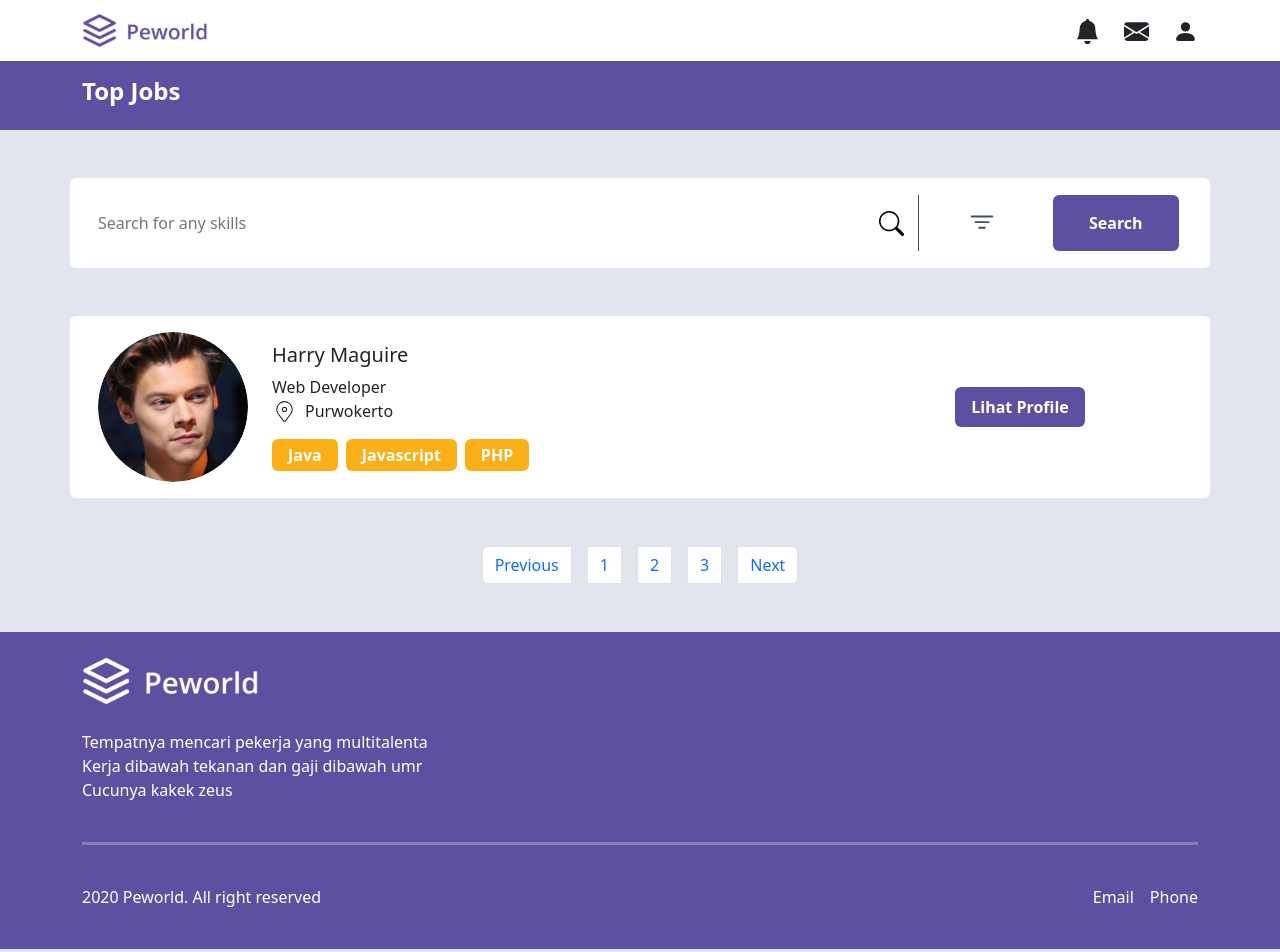
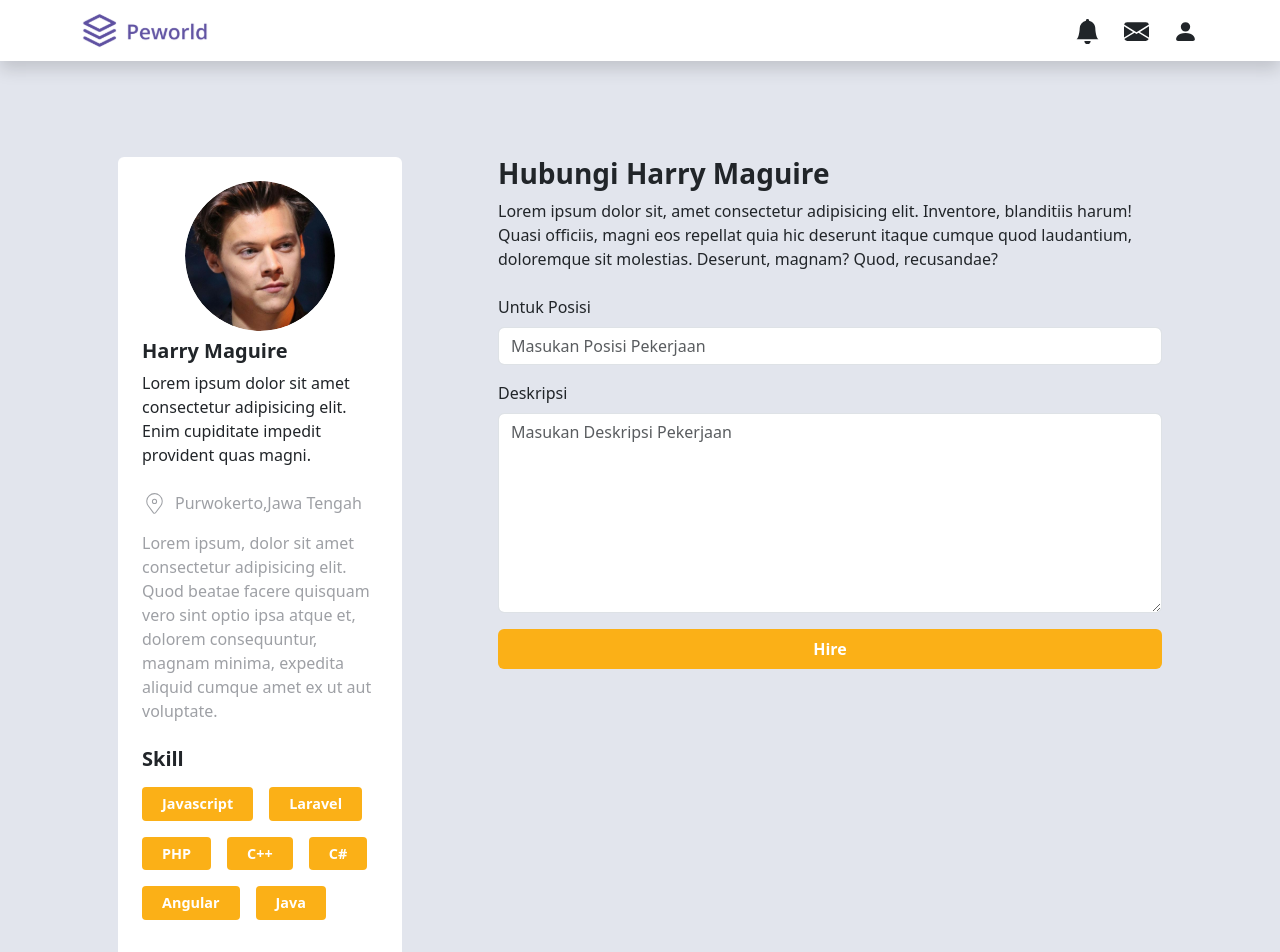
Before and after one commit to ariffebri22/HirejobFE, a React (Vite) app: page / in a window 1280 px wide. Shown: the top 952 px of the page. Built offline with nearby package versions, Linux system fonts and the light colour scheme.

Commit message:
slicing ui hire page

```diff
--- a/src/components/Navbar/index.jsx
+++ b/src/components/Navbar/index.jsx
@@ -10,7 +10,11 @@ import {
 const index = () => {
   return (
     <Fragment>
-      <Navbar expand="lg" style={{ backgroundColor: "white" }}>
+      <Navbar
+        expand="lg"
+        style={{ backgroundColor: "white" }}
+        className="shadow"
+      >
         <Container>
           <Navbar.Brand>
             <img src={logo} alt="img" />
--- a/src/pages/Home/Hire/index.jsx
+++ b/src/pages/Home/Hire/index.jsx
@@ -0,0 +1,111 @@
+import { Fragment } from "react";
+import Navbar from "../../../components/Navbar/index";
+import Footer from "../../../components/Footer";
+import { Container, Row, Col, Form } from "react-bootstrap";
+import user from "../../../assets/img/user.svg";
+import { CiLocationOn } from "react-icons/ci";
+
+const Index = () => {
+  return (
+    <Fragment>
+      <Navbar />
+
+      <Container className="my-5">
+        <Row>
+          {/* card profile  */}
+          <Col md={4} className="p-5">
+            <div style={{ backgroundColor: "white" }} className="p-4 rounded">
+              <div className="d-flex justify-content-center">
+                <img
+                  src={user}
+                  alt=""
+                  className="rounded-circle object-fit-cover"
+                  width={150}
+                  height={150}
+                />
+              </div>
+              <div className="mt-2">
+                <h5 className="fw-bold">Harry Maguire</h5>
+                <p>
+                  Lorem ipsum dolor sit amet consectetur adipisicing elit. Enim
+                  cupiditate impedit provident quas magni.
+                </p>
+              </div>
+              <div style={{ color: "#9EA0A5" }} className="my-4">
+                <div className="d-flex gap-2">
+                  <CiLocationOn size={25} />
+                  <p>Purwokerto,Jawa Tengah</p>
+                </div>
+                <p>
+                  Lorem ipsum, dolor sit amet consectetur adipisicing elit. Quod
+                  beatae facere quisquam vero sint optio ipsa atque et, dolorem
+                  consequuntur, magnam minima, expedita aliquid cumque amet ex
+                  ut aut voluptate.
+                </p>
+              </div>
+              <div className="my-3">
+                <h5 className="fw-bold">Skill</h5>
+                <div className="d-flex flex-wrap align-items-center gap-3 mt-3">
+                  <span className="skills fw-bold">Javascript</span>
+                  <span className="skills fw-bold">Laravel</span>
+                  <span className="skills fw-bold">PHP</span>
+                  <span className="skills fw-bold">C++</span>
+                  <span className="skills fw-bold">C#</span>
+                  <span className="skills fw-bold">Angular</span>
+                  <span className="skills fw-bold">Java</span>
+                </div>
+              </div>
+            </div>
+          </Col>
+          {/* End card profile  */}
+
+          <Col md={8} className="p-5">
+            <div className="mb-4">
+              <h3 className="fw-bold">Hubungi Harry Maguire</h3>
+              <p>
+                Lorem ipsum dolor sit, amet consectetur adipisicing elit.
+                Inventore, blanditiis harum! Quasi officiis, magni eos repellat
+                quia hic deserunt itaque cumque quod laudantium, doloremque sit
+                molestias. Deserunt, magnam? Quod, recusandae?
+              </p>
+            </div>
+            <Form>
+              <div className="my-3">
+                <Form.Label htmlFor="formposist">Untuk Posisi</Form.Label>
+                <Form.Control
+                  type="text"
+                  placeholder="Masukan Posisi Pekerjaan"
+                  style={{ backgroundColor: "#FFFFF" }}
+                  className="form-focus"
+                />
+              </div>
+
+              <div className="mb-3">
+                <Form.Label htmlFor="formdeskripsi">Deskripsi</Form.Label>
+                <Form.Control
+                  as="textarea"
+                  id="formdeskripsi"
+                  rows={5}
+                  placeholder="Masukan Deskripsi Pekerjaan"
+                  style={{ backgroundColor: "#FFFFFF", height: "200px" }}
+                  className="form-focus"
+                />
+              </div>
+              <button
+                className="border border-0 fw-bold text-white rounded w-100 p-2"
+                style={{ backgroundColor: "#FBB017" }}
+                type="submit"
+              >
+                Hire
+              </button>
+            </Form>
+          </Col>
+        </Row>
+      </Container>
+
+      <Footer />
+    </Fragment>
+  );
+};
+
+export default Index;
--- a/src/router/App.jsx
+++ b/src/router/App.jsx
@@ -1,10 +1,11 @@
 import { Fragment } from "react";
-import SortPage from "../pages/Home/Sort/index";
+import Hire from "../pages/Home/Hire/index";
+import "../style/style.css";
 
 function App() {
   return (
     <Fragment>
-      <SortPage />
+      <Hire />
     </Fragment>
   );
 }
--- a/src/style/style.css
+++ b/src/style/style.css
@@ -71,3 +71,18 @@ body {
     margin-top: 20px;
   }
 }
+
+/* Hire page  */
+
+.skills {
+  font-size: 0.9em;
+  background-color: #fbb017;
+  padding: 6px 20px;
+  border-radius: 4px;
+  color: white;
+}
+
+.form-focus:focus {
+  border-color: #5e50a1;
+  box-shadow: 0 0 5px #34296b;
+}
```
